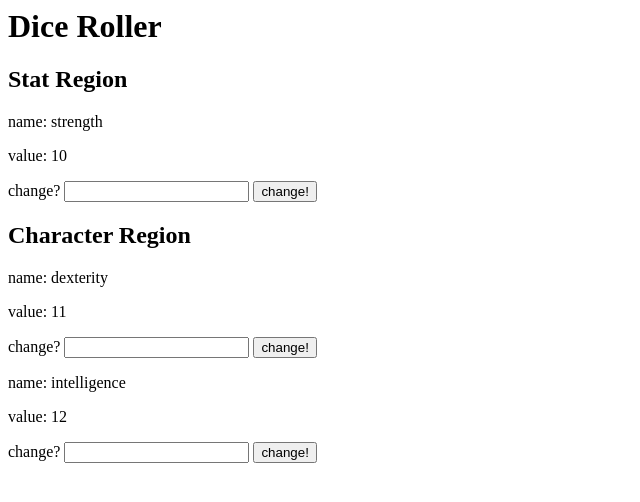
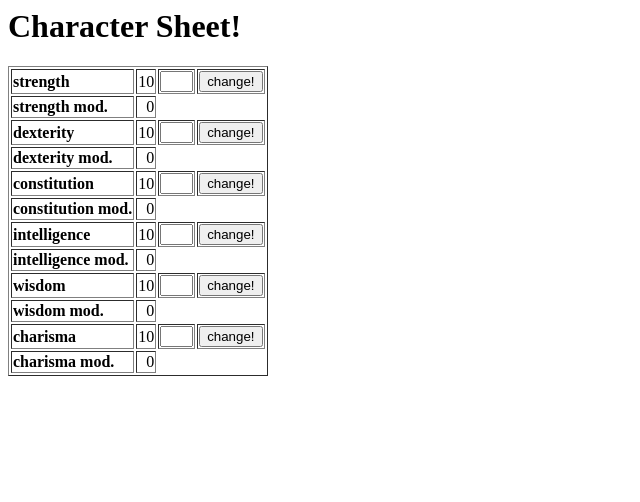
Before and after one commit to quadratic-games/character-sheet, a Flask app: page / in a window 1280 px wide. Shown: the top 502 px of the page, without its empty margins (0-640 px from the left). Run offline with Flask 2, Linux system fonts and the light colour scheme; some libraries are stand-ins or nearby versions.

Commit message:
basic ability statsgit status

```diff
--- a/static/app.js
+++ b/static/app.js
@@ -5,51 +5,66 @@ var App = new Marionette.Application();
 
 var Stat = Backbone.Model.extend({
     defaults: {
+        id: "undefined",
         name: "statName",
-        value: 0
+        value: 0,
+        mutable: true
     }
 });
 
 var Character = Backbone.Collection.extend({
-    model: Stat
+    model: Stat,
+    initialize: function () {
+        this.makeAbility("strength");
+        this.makeAbility("dexterity");
+        this.makeAbility("constitution");
+        this.makeAbility("intelligence");
+        this.makeAbility("wisdom");
+        this.makeAbility("charisma");
+    },
+    makeAbility: function (statName) {
+        this.add(new Stat({
+            id: statName,
+            name: statName,
+            value: 10,
+            mutable: true
+        }));
+        console.log(this.get(statName));
+        this.add(new Stat({
+            id: statName + " mod.",
+            name: statName + " mod.",
+            value: 0,
+            mutable: false
+        }));
+        this.on("change", function () {
+                this.get(statName + " mod.")
+                .set("value",
+                     Math.floor((this.get(statName).get("value") - 10)
+                                / 2))});
+}
 });
-
-// var Character = Backbone.Model.extend({
-//     model: StatSet
-//     // stats: {
-
-//     //     },
-//     // actions: {
-
-//     //     },
-//     // defaults: {
-//     //     "stats": {
-//     //         "name": "Redma",
-//     //         "abilities": {
-//     //             "str": 9,
-//     //             "dex": 11,
-//     //             "con": 15,
-//     //             "int": 15,
-//     //             "wis": 7,
-//     //             "cha": 16
-//     //         },
-//     //         "modifiers": {
-//     //             "str": -1nn
-//     //         }
-//     //     },
-//     //     "actions": {
-//     //         "attack": function(roll) {
-//     //             return roll + this.get("stats")["abilities"]["str"];
-//     //         }
-//     //     }
-//     // }
-// });
 
 // VIEW STUFF
 
 var StatView = Marionette.ItemView.extend({
     template: "#stat-template",
-    model: Stat
+    tagName: "tr",
+    model: Stat,
+    initialize: function () {
+        this.listenTo(this.model, "change", this.render);
+    },
+    ui: {
+        value: "#value",
+        update: "#update"
+    },
+    events: {
+        "click @ui.update": function () {
+            var newval = this.ui.value.val();
+            if (!isNaN(parseInt(newval))) {
+                this.model.set("value", parseInt(newval));
+            }
+        }
+    }
 });
 
 var CharacterView = Marionette.CompositeView.extend({
@@ -60,23 +75,13 @@ var CharacterView = Marionette.CompositeView.extend({
 });
 
 App.addRegions({
-    statRegion: "#stat-region",
     characterRegion: "#character-region"
 });
 
 App.on("start", function() {
     console.log("App started");
 
-    var stat = new Stat(
-        {name: "strength", value: 10}
-    );
-    var statView = new StatView({model:stat});
-    App.statRegion.show(statView);
-
-    var character = new Character([
-        new Stat({name: "dexterity", value: 11}),
-        new Stat({name: "intelligence", value: 12}),
-    ]);
+    var character = new Character();
 
     var characterView = new CharacterView({collection:character});
     App.characterRegion.show(characterView);
--- a/templates/index.html
+++ b/templates/index.html
@@ -7,25 +7,26 @@
     <script src="/static/lib/backbone.marionette.js"></script>
 
     <script id="stat-template" type="text/template">
-      <p>name: <%= name %></p>
-      <p>value: <%= value %></p>
-      <p>change? <input type="text"> <button>change!</button></p>
+      <th align="left"><%= name %></th>
+      <td align="right"><%= value %></td>
+      <% if (mutable) { %>
+      <td><input id="value" type="text" size="1"></td>
+      <td><button id="update">change!</button></td>
+      <% } %>
     </script>
 
     <script id="character-template" type="text/template">
-      <div id="stats">
-      </div>
+      <table border="1">
+        <tbody id="stats">
+        </tbody>
+      </table>
     </script>
 
-    <title>Dice Roller</title>
+    <title>Character Sheet!</title>
 
   </head>
   <body>
-    <h1>Dice Roller</h1>
-
-    <h2>Stat Region</h2>
-    <div id="stat-region"> </div>
-    <h2>Character Region</h2>
+    <h1>Character Sheet!</h1>
     <div id="character-region"> </div>
     <script src="/static/app.js"></script>
   </body>
```
